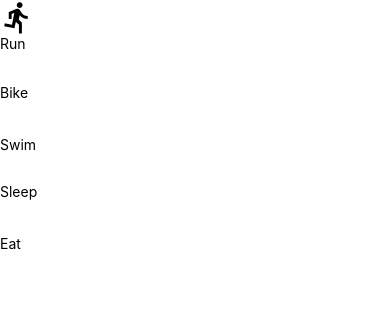
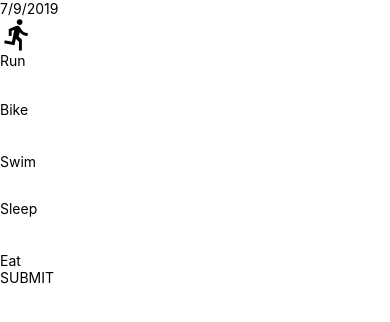
Before and after one commit to ahmetsametoglu/UdaciFitness, a React Native app: screen / in a window 390 px wide. Shown: the top 322 px of the page. Built offline with nearby package versions, Linux system fonts and the light colour scheme.

Commit message:
feat: DateHeader and SubmitButton added to AddEntry

```diff
--- a/components/AddEntry.js
+++ b/components/AddEntry.js
@@ -1,9 +1,18 @@
 import React, { Component } from 'react';
-import { View } from 'react-native';
-import { getMetricMetaInfo } from '../utils/helpers';
+import { View, TouchableOpacity, Text } from 'react-native';
+import { getMetricMetaInfo, timeToString } from '../utils/helpers';
 
 import Slider from './Slider';
 import Stepper from './Stepper';
+import DateHeader from './DateHeader';
+
+const SubmitBtn = ({ onPress }) => {
+  return (
+    <TouchableOpacity onPress={onPress}>
+      <Text>SUBMIT</Text>
+    </TouchableOpacity>
+  );
+};
 
 export default class AddEntry extends Component {
   state = {
@@ -44,11 +53,28 @@
     }));
   };
 
+  submit = () => {
+    const key = timeToString();
+    const entry = this.state;
+
+    // Update Redux
+
+    this.setState(() => ({ run: 0, bike: 0, swim: 0, sleep: 0, eat: 0 }));
+
+    // Navigate to home
+
+    // Save to "DB"
+
+    // Clear local notification
+  };
+
   render() {
     const metaInfo = getMetricMetaInfo();
 
     return (
       <View>
+        <DateHeader date={new Date().toLocaleDateString()} />
+
         {Object.keys(metaInfo).map(key => {
           const { getIcon, type, ...rest } = metaInfo[key];
           const value = this.state[key];
@@ -73,6 +99,7 @@
             </View>
           );
         })}
+        <SubmitBtn onPress={this.submit} />
       </View>
     );
   }
```
